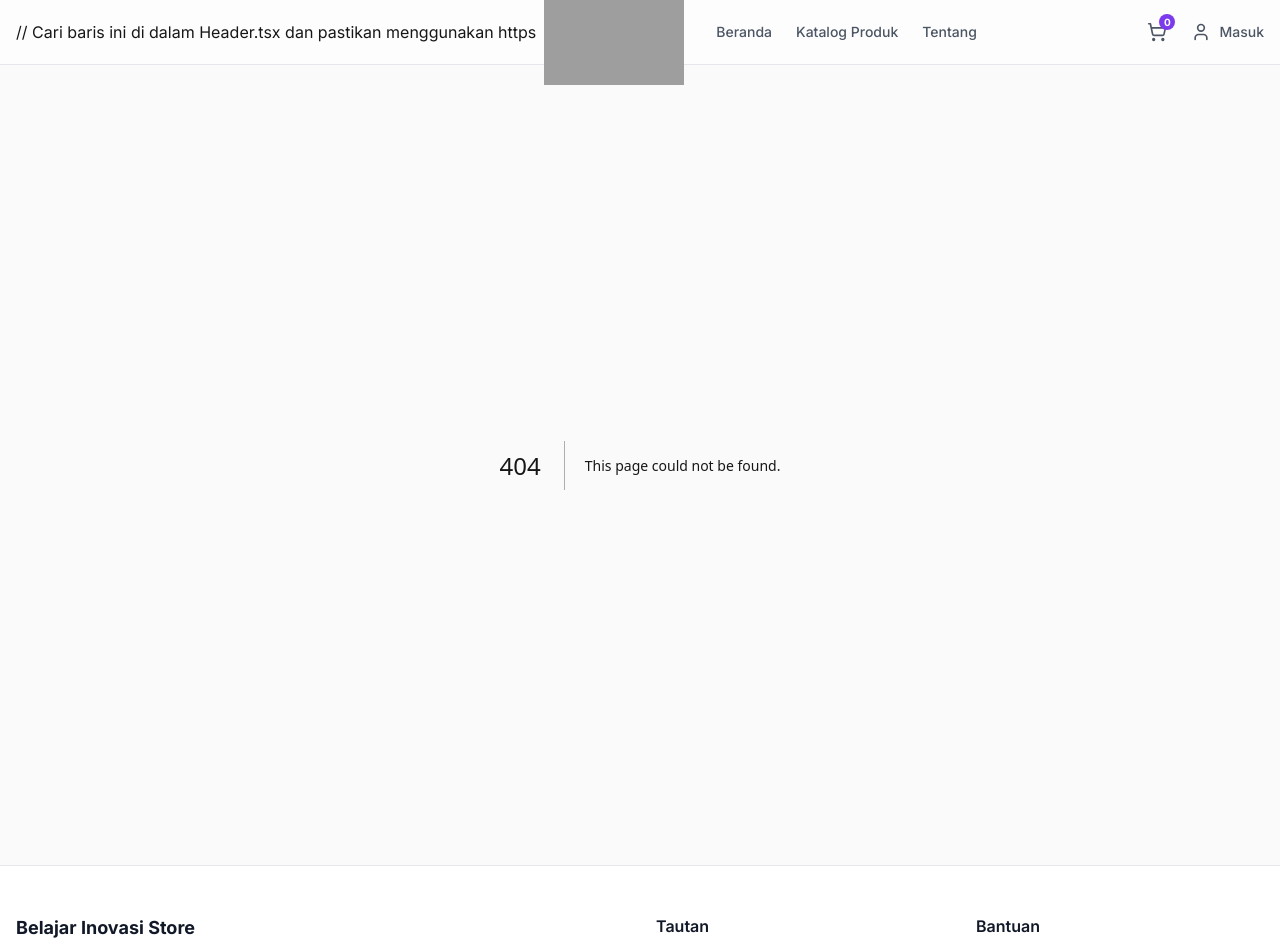
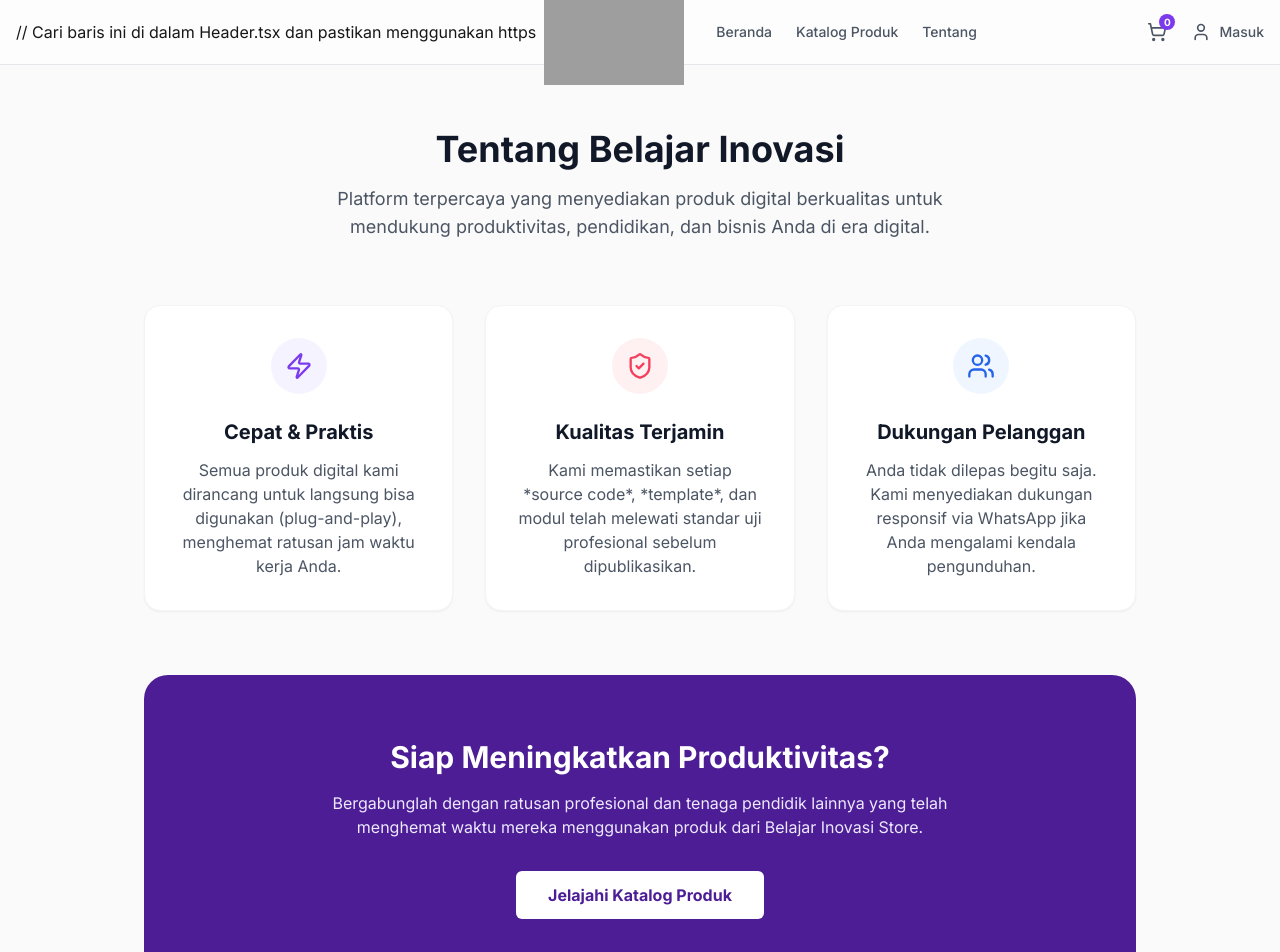
Before and after one commit to suwanto-belajarinovasi/toko, a Next.js app: page /about in a window 1280 px wide. Before the commit this address had no page. Shown: the top 952 px of the page. Built offline with nearby package versions, Linux system fonts and the light colour scheme; grey boxes are pictures that could not be loaded.

Commit message:
Create page.tsx

```diff
--- /dev/null
+++ b/src/app/(store)/about/page.tsx
@@ -0,0 +1,54 @@
+import { ShieldCheck, Zap, Users } from "lucide-react";
+
+export const metadata = {
+  title: "Tentang Kami | Belajar Inovasi Store",
+};
+
+export default function AboutPage() {
+  return (
+    <div className="container mx-auto max-w-5xl px-4 py-16">
+      <div className="text-center mb-16">
+        <h1 className="text-4xl font-bold text-gray-900 mb-4">Tentang Belajar Inovasi</h1>
+        <p className="text-lg text-gray-600 max-w-2xl mx-auto">
+          Platform terpercaya yang menyediakan produk digital berkualitas untuk mendukung produktivitas, pendidikan, dan bisnis Anda di era digital.
+        </p>
+      </div>
+
+      <div className="grid grid-cols-1 md:grid-cols-3 gap-8 mb-16">
+        <div className="bg-white p-8 rounded-2xl border border-gray-100 shadow-sm text-center">
+          <div className="w-14 h-14 bg-brand-50 text-brand-600 rounded-full flex items-center justify-center mx-auto mb-6">
+            <Zap className="w-7 h-7" />
+          </div>
+          <h3 className="text-xl font-bold text-gray-900 mb-3">Cepat & Praktis</h3>
+          <p className="text-gray-600">Semua produk digital kami dirancang untuk langsung bisa digunakan (plug-and-play), menghemat ratusan jam waktu kerja Anda.</p>
+        </div>
+
+        <div className="bg-white p-8 rounded-2xl border border-gray-100 shadow-sm text-center">
+          <div className="w-14 h-14 bg-peach-50 text-peach-500 rounded-full flex items-center justify-center mx-auto mb-6">
+            <ShieldCheck className="w-7 h-7" />
+          </div>
+          <h3 className="text-xl font-bold text-gray-900 mb-3">Kualitas Terjamin</h3>
+          <p className="text-gray-600">Kami memastikan setiap *source code*, *template*, dan modul telah melewati standar uji profesional sebelum dipublikasikan.</p>
+        </div>
+
+        <div className="bg-white p-8 rounded-2xl border border-gray-100 shadow-sm text-center">
+          <div className="w-14 h-14 bg-blue-50 text-blue-600 rounded-full flex items-center justify-center mx-auto mb-6">
+            <Users className="w-7 h-7" />
+          </div>
+          <h3 className="text-xl font-bold text-gray-900 mb-3">Dukungan Pelanggan</h3>
+          <p className="text-gray-600">Anda tidak dilepas begitu saja. Kami menyediakan dukungan responsif via WhatsApp jika Anda mengalami kendala pengunduhan.</p>
+        </div>
+      </div>
+
+      <div className="bg-brand-900 rounded-3xl p-10 md:p-16 text-center text-white">
+        <h2 className="text-3xl font-bold mb-4">Siap Meningkatkan Produktivitas?</h2>
+        <p className="text-brand-100 mb-8 max-w-2xl mx-auto">
+          Bergabunglah dengan ratusan profesional dan tenaga pendidik lainnya yang telah menghemat waktu mereka menggunakan produk dari Belajar Inovasi Store.
+        </p>
+        <a href="/shop" className="inline-block bg-white text-brand-900 font-bold px-8 py-3 rounded-md hover:bg-gray-100 transition-colors">
+          Jelajahi Katalog Produk
+        </a>
+      </div>
+    </div>
+  );
+}
```
